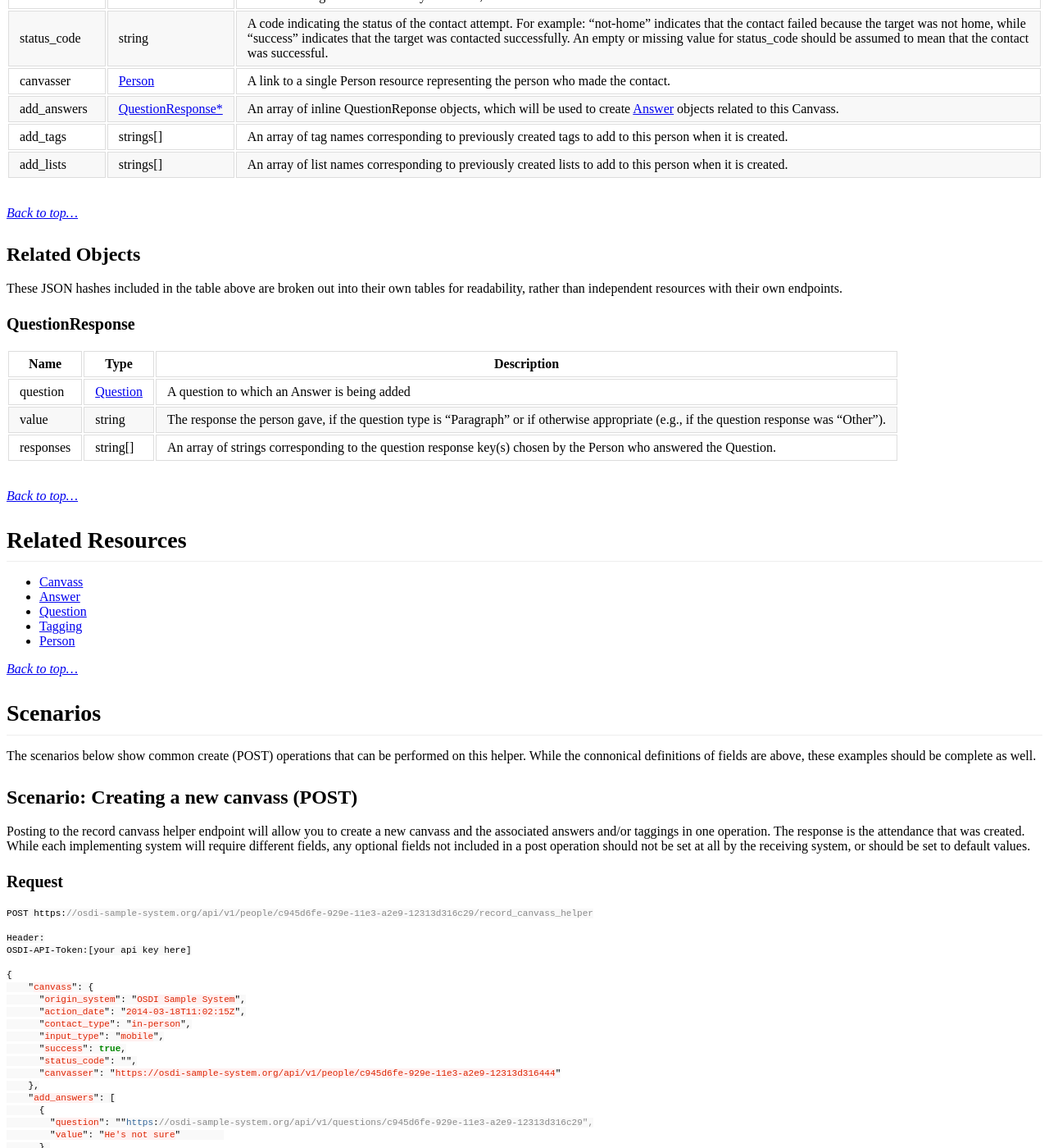
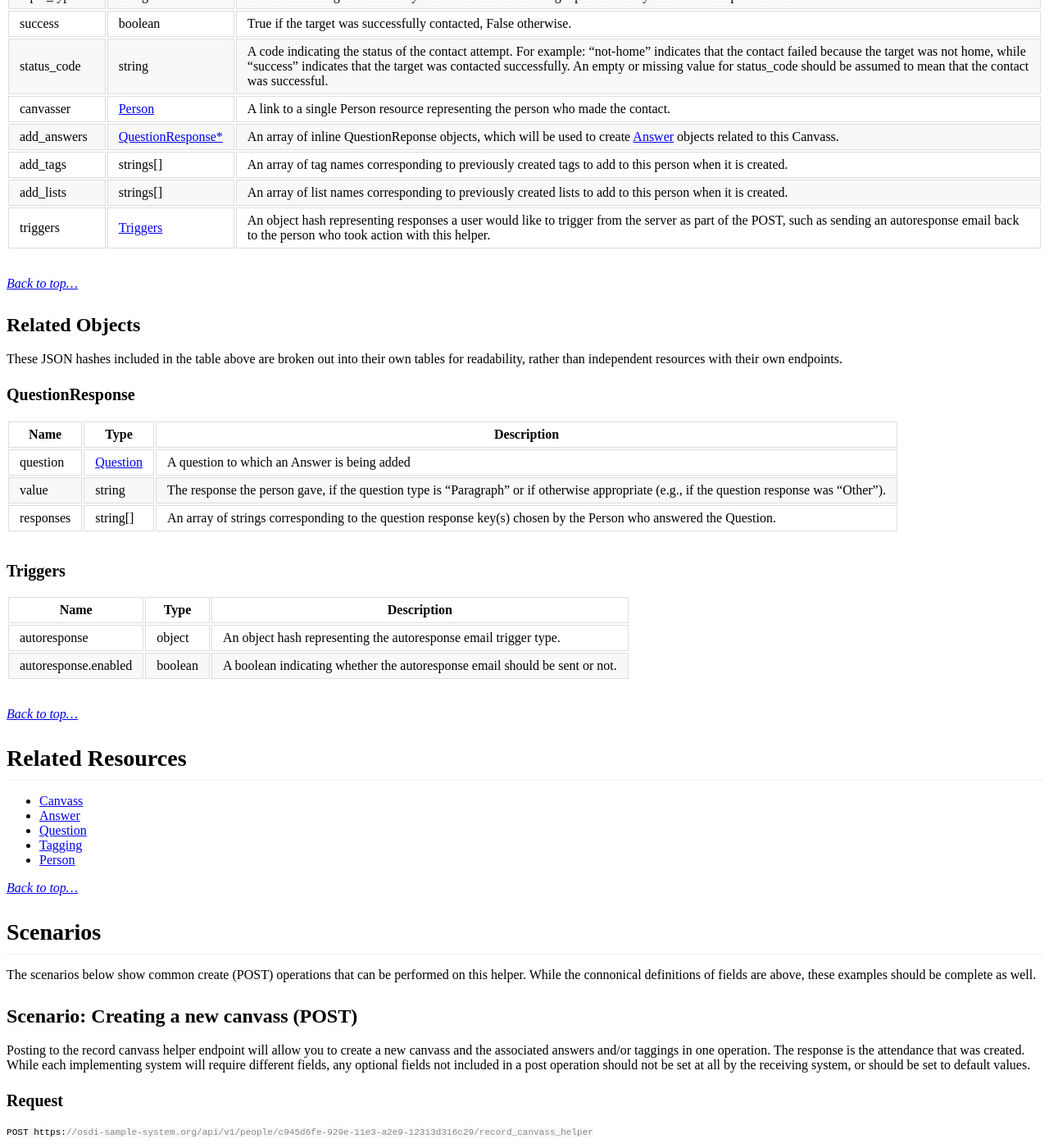
Before and after one commit to opensupporter/osdi-docs, a Jekyll site: the page built from record_canvass.md, in a window 1280 px wide and 1400 px high, scrolled down 2126 px. Shown: the whole window at 82% size. Built offline with Jekyll 4.4.1, drawn with Linux system fonts in a browser that asks for light colours; a style sheet for code colours, icons or effects is not loaded; some of the changed text lies outside the part shown.

Commit message:
triggers implementation

````diff
--- a/record_canvass.md
+++ b/record_canvass.md
@@ -8,6 +8,8 @@ title: Record Canvass Helper
 This document defines the Record Canvass Helper resource.
 
 The Record Attendance Helper is a helper endpoint to aid in the creation of [Canvass](canvasses.html), [Answer](answers.html), [Tagging](taggings.html), and [Item (list membership)](items.html) resources via POST. It provides a quick and easy way to create a canvass as well as all the data collected during that canvass, eliminating the need for multiple POST operations to store that information.
+
+In addition, you can indicate to the server whether to trigger additional actions, such as an autoresponse email sent back to the person who took action.
 
 The Record Canvass Helper assumes that the person who was canvassed (the "target") already exists in the system.
 
@@ -60,6 +62,7 @@ A list of fields specific for POSTing via the Record Canvass Helper.
 |add_answers      |[QuestionResponse*](#QuestionResponse)     |An array of inline QuestionReponse objects, which will be used to create [Answer](answers.html) objects related to this Canvass.
 |add_tags      |strings[]     |An array of tag names corresponding to previously created tags to add to this person when it is created.
 |add_lists     |strings[]     |An array of list names corresponding to previously created lists to add to this person when it is created.
+|triggers		|[Triggers](#triggers)	|An object hash representing responses a user would like to trigger from the server as part of the POST, such as sending an autoresponse email back to the person who took action with this helper.
 
 _[Back to top...](#)_
 
@@ -75,6 +78,13 @@ These JSON hashes included in the table above are broken out into their own tabl
 |question      |[Question](questions.html)     | A question to which an Answer is being added
 |value      |string     |The response the person gave, if the question type is “Paragraph” or if otherwise appropriate (e.g., if the question response was “Other”).
 |responses  |string[] | An array of strings corresponding to the question response key(s) chosen by the Person who answered the Question.
+
+#### Triggers
+
+|Name          |Type      |Description
+|-----------    |-----------|--------------
+|autoresponse   |object     |An object hash representing the autoresponse email trigger type.
+|autoresponse.enabled   |boolean     |A boolean indicating whether the autoresponse email should be sent or not.
 
 _[Back to top...](#)_
 
@@ -134,7 +144,12 @@ OSDI-API-Token:[your api key here]
     ],
     "add_lists": [
         "supporters"
-    ]
+    ],
+    "triggers": {
+        "autoresponse": {
+            "enabled": true
+        }
+    }
 }
 ```
 
````
Also changed, not shown: record_attendance.md (+17 -1 lines), record_donation.md (+16 -1 lines), record_outreach.md (+16 -1 lines), record_signature.md (+16 -1 lines), record_submission.md (+16 -1 lines).
